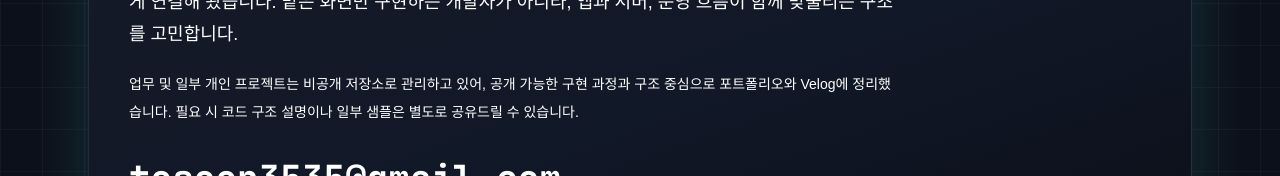
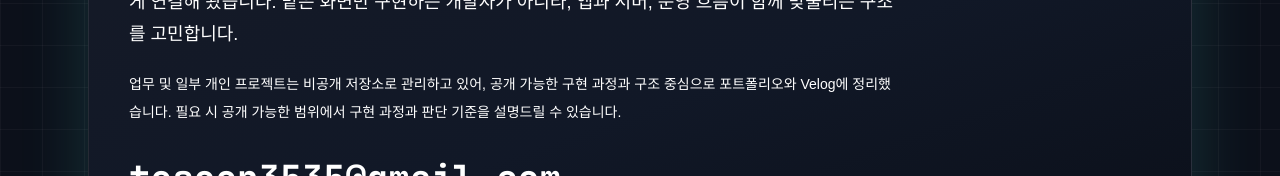
Before and after one commit to YOOCHUNGKEUN/my_portfolio, a React (Vite) app: page / in a window 1280 px wide. Shown: the part 8061-8237 px from the top of the page. Built offline with nearby package versions, Linux system fonts and the light colour scheme; a web font is replaced by a local one.

Commit message:
fix: 비공개 저장소 안내 문구 완화

```diff
--- a/src/components/sections/Contact.tsx
+++ b/src/components/sections/Contact.tsx
@@ -13,8 +13,8 @@ export function Contact() {
         </p>
         <p className="mt-5 max-w-3xl text-sm leading-7 text-white/58">
           업무 및 일부 개인 프로젝트는 비공개 저장소로 관리하고 있어, 공개 가능한 구현 과정과
-          구조 중심으로 포트폴리오와 Velog에 정리했습니다. 필요 시 코드 구조 설명이나 일부
-          샘플은 별도로 공유드릴 수 있습니다.
+          구조 중심으로 포트폴리오와 Velog에 정리했습니다. 필요 시 공개 가능한 범위에서 구현
+          과정과 판단 기준을 설명드릴 수 있습니다.
         </p>
         <a
           href={LINKS.email}
```
Also changed, not shown: 1 other file (tests, documents, lock files or other folders).
